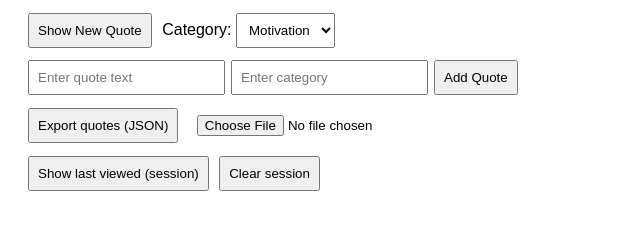
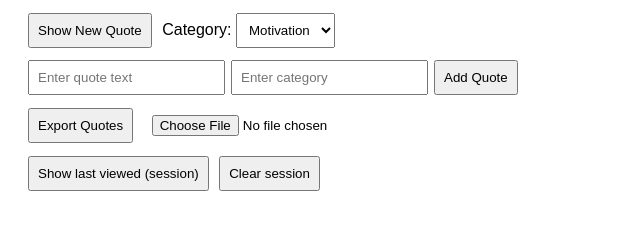
Before and after one commit to odogbojohn05/alx_fe_javascript, a plain HTML site: page dom-manipulation/index.html in a window 1280 px wide. Shown: the part 129-358 px from the top of the page, without its empty margins (0-640 px from the left). Drawn offline with Linux system fonts and the light colour scheme.

Commit message:
Update index.html

```diff
--- a/dom-manipulation/index.html
+++ b/dom-manipulation/index.html
@@ -13,7 +13,6 @@
 <body>
   <h1>Dynamic Quote Generator</h1>
 
-
   <div id="quoteDisplay">No quote yet.</div>
 
   <div class="row">
@@ -26,7 +25,7 @@
   <div class="row" id="formContainer"></div>
 
   <div class="row">
-    <button id="exportJson">Export quotes (JSON)</button>
+    <button id="exportJson">Export Quotes</button>
     <input type="file" id="importFile" accept=".json">
   </div>
 
```
